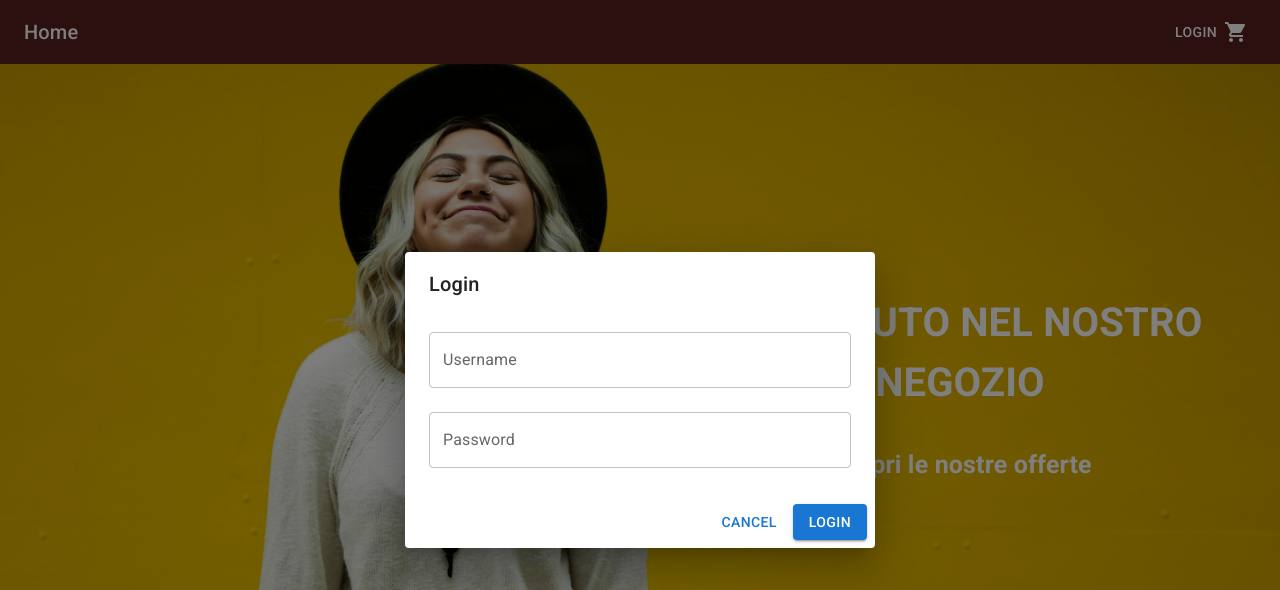
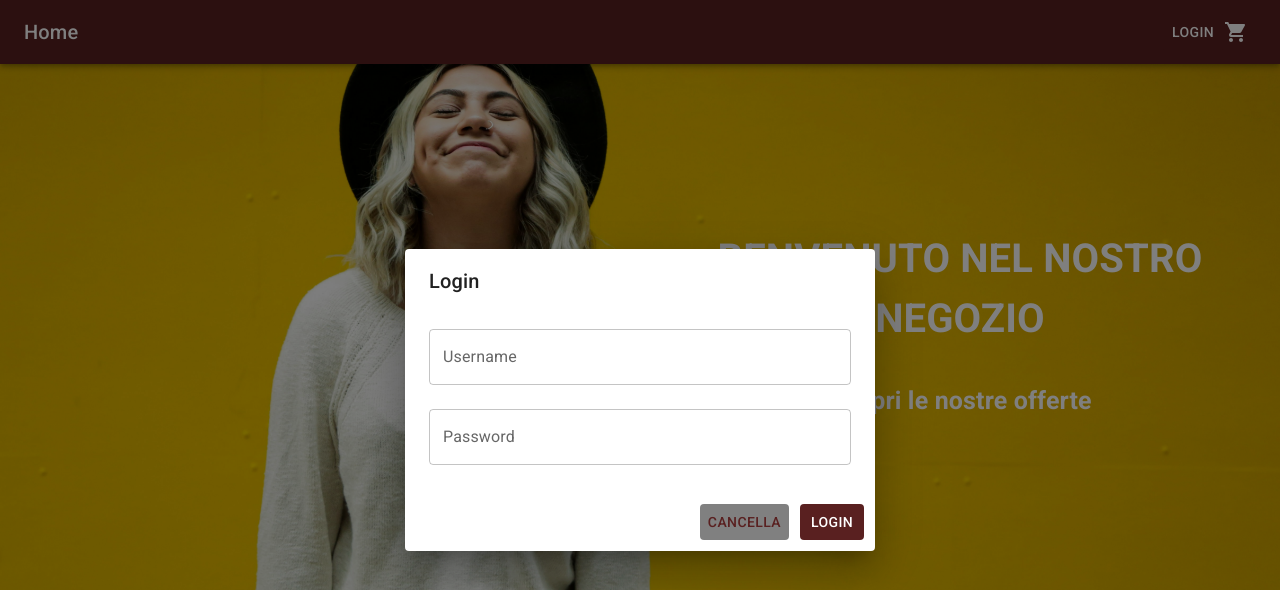
Before and after one commit to Maxnohiken/E-commerce-, a React (Vite) app: page / in a window 1280 px wide. Both pictures are taken after a click on the button "LOGIN". Shown: the top 590 px of the page. Built offline with nearby package versions, Linux system fonts and the light colour scheme; data requests are answered from the project's data file.

Commit message:
(feat project):Added botton style

```diff
--- a/src/components/card.tsx
+++ b/src/components/card.tsx
@@ -31,7 +31,7 @@ export function Card({ product, handleDeleteProduct }: Props) {
     <MaterialCard
       sx={{
         position: "relative",
-        maxWidth: 250,
+        width: "100%",
         height: "100%",
         display: "flex",
         flexDirection: "column",
--- a/src/components/login.tsx
+++ b/src/components/login.tsx
@@ -31,7 +31,17 @@ export default function RouteLoginButton() {
 
   return (
     <>
-      <Button color="inherit" onClick={handleOpen}>
+      <Button
+        sx={{
+          backgroundColor: "#592020",
+          color: "white",
+          margin: "3px",
+          "&:hover": {
+            backgroundColor: "#973030",
+          },
+        }}
+        onClick={handleOpen}
+      >
         Login
       </Button>
       <Dialog open={open} onClose={handleClose}>
@@ -54,8 +64,30 @@ export default function RouteLoginButton() {
           />
         </DialogContent>
         <DialogActions>
-          <Button onClick={handleClose}>Cancel</Button>
-          <Button onClick={handleLogin} variant="contained" color="primary">
+          <Button
+            onClick={handleClose}
+            sx={{
+              backgroundColor: "grey",
+              color: "#592020",
+              margin: "3px",
+              "&:hover": {
+                backgroundColor: "#bdabab",
+              },
+            }}
+          >
+            Cancella
+          </Button>
+          <Button
+            onClick={handleLogin}
+            sx={{
+              backgroundColor: "#592020",
+              color: "white",
+              margin: "3px",
+              "&:hover": {
+                backgroundColor: "#973030",
+              },
+            }}
+          >
             Login
           </Button>
         </DialogActions>
--- a/src/components/navbarComponent.tsx
+++ b/src/components/navbarComponent.tsx
@@ -9,7 +9,7 @@ import {
   Button,
   Drawer,
   Divider,
-  Box
+  Box,
 } from "@mui/material";
 import ShoppingCartIcon from "@mui/icons-material/ShoppingCart";
 import Cart from "./cart";
@@ -35,14 +35,18 @@ export default function DrawerAppBar() {
   return (
     <>
       <CssBaseline />
-      <AppBar component="nav" position="static" sx={{backgroundColor: "#592020"}}>
-        <Toolbar sx={{ justifyContent: 'space-between' }}>
+      <AppBar
+        component="nav"
+        position="fixed"
+        sx={{ backgroundColor: "#592020" }}
+      >
+        <Toolbar sx={{ justifyContent: "space-between" }}>
           <Typography variant="h6" component="div">
             <Link to="/" style={{ textDecoration: "none", color: "white" }}>
               Home
             </Link>
           </Typography>
-          <Box sx={{ display: 'flex', alignItems: 'center' }}>
+          <Box sx={{ display: "flex", alignItems: "center" }}>
             {username ? (
               <Button color="inherit" onClick={logout}>
                 Logout {username}
@@ -60,7 +64,7 @@ export default function DrawerAppBar() {
               color="inherit"
               aria-label="menu"
               onClick={handleDrawerOpen}
-      style={{ position: 'relative' }}
+              style={{ position: "relative" }}
             >
               <ShoppingCartIcon />
               {total > 0 && (
@@ -69,10 +73,16 @@ export default function DrawerAppBar() {
                   color="error"
                   overlap="circular"
                   anchorOrigin={{
-            vertical: 'top',
-            horizontal: 'right',
+                    vertical: "top",
+                    horizontal: "right",
                   }}
-          style={{ position: 'absolute', top: 0, right: 0 ,width: 40, height: 40 }}
+                  style={{
+                    position: "absolute",
+                    top: 0,
+                    right: 0,
+                    width: 40,
+                    height: 40,
+                  }}
                 />
               )}
             </IconButton>
```
Lines whose indentation alone changed are shown as unchanged.
